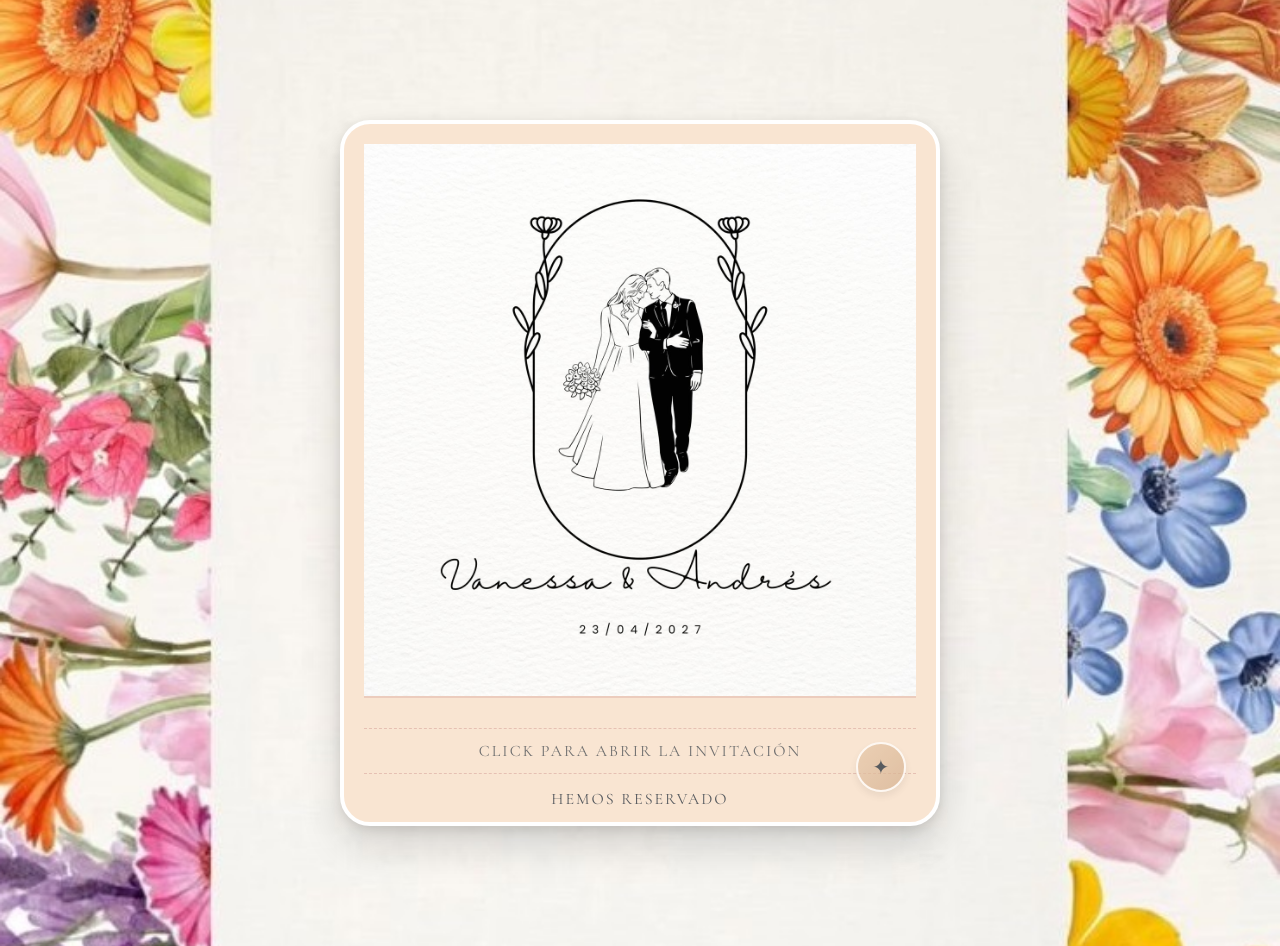
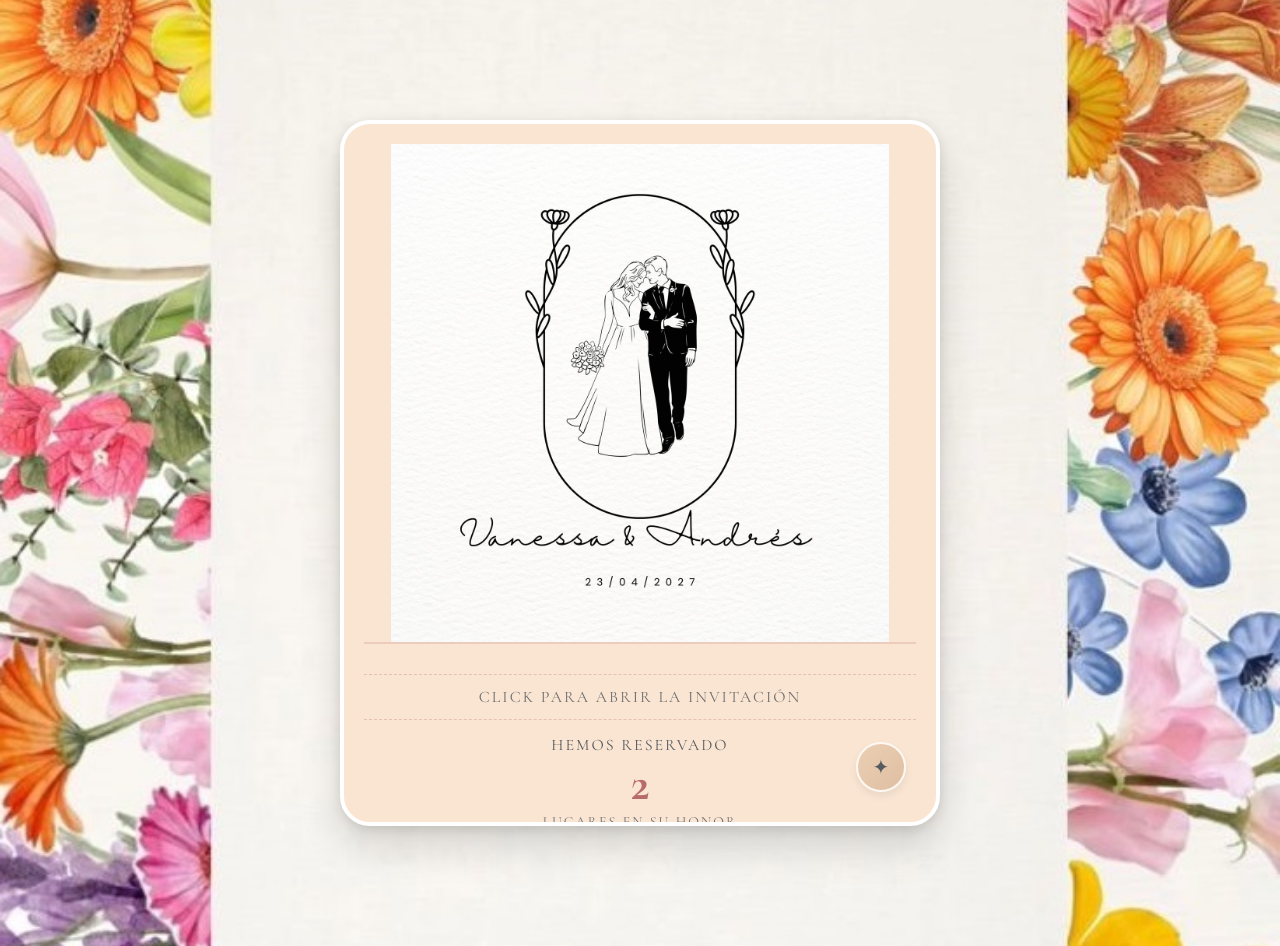
Before and after one commit to iandlocam/boda-rsvp-2027, a Next.js app: page / in a window 1280 px wide. Built offline with nearby package versions, Linux system fonts and the light colour scheme.

Commit message:
Update index.js

```diff
--- a/pages/index.js
+++ b/pages/index.js
@@ -981,7 +981,7 @@ export default function Home() {
     envelopeTopImage: {
       width: "calc(100% - 40px)",
       height: "auto",
-      maxHeight: "640px",
+      maxHeight: "500px",
       objectFit: "contain",
       objectPosition: "center",
       display: "block",
```
